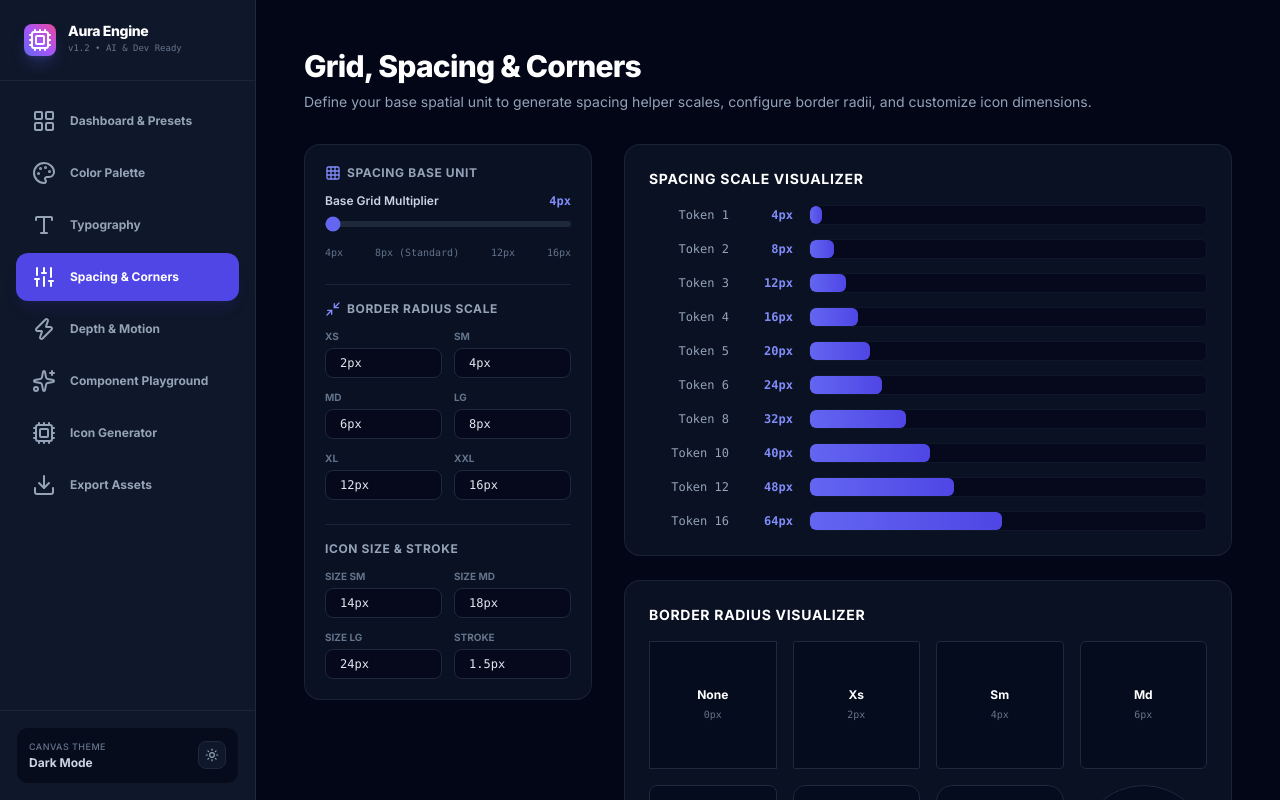
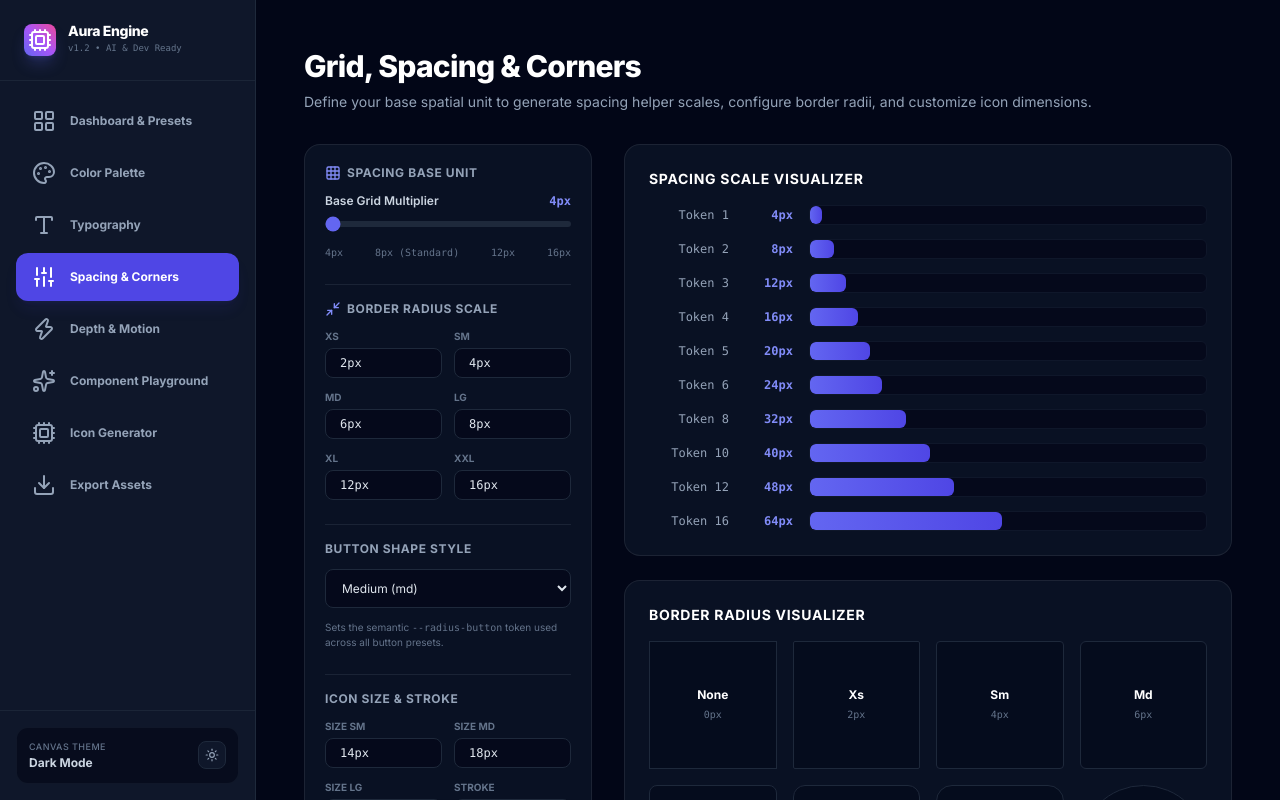
Before and after one commit to hi-rdbl/dsys-hi-rdbl, a React (Vite) app: page / in a window 1280 px wide. Both pictures are taken after a click on the button "Spacing & Corners". Built offline with nearby package versions, Linux system fonts and the light colour scheme.

Commit message:
feat: add semantic button corner-radius token, allowing square, rounded, or pill button shape customization

```diff
--- a/src/components/ComponentsTab.tsx
+++ b/src/components/ComponentsTab.tsx
@@ -104,7 +104,7 @@ export const ComponentsTab: React.FC = () => {
                 className="px-4 py-2 text-xs font-bold text-white shadow-[var(--shadow-sm)] active:scale-95 transition-all flex items-center gap-1.5"
                 style={{
                   backgroundColor: 'var(--color-primary)',
-                  borderRadius: 'var(--radius-md)',
+                  borderRadius: 'var(--radius-button)',
                   transitionDuration: 'var(--motion-duration-fast)',
                 }}
                 onMouseEnter={(e) => e.currentTarget.style.backgroundColor = 'var(--color-primary-hover)'}
@@ -119,7 +119,7 @@ export const ComponentsTab: React.FC = () => {
                 style={{
                   borderColor: 'var(--color-border)',
                   color: 'var(--color-text)',
-                  borderRadius: 'var(--radius-md)',
+                  borderRadius: 'var(--radius-button)',
                 }}
                 onMouseEnter={(e) => e.currentTarget.style.backgroundColor = 'rgba(255,255,255,0.04)'}
                 onMouseLeave={(e) => e.currentTarget.style.backgroundColor = 'transparent'}
@@ -133,7 +133,7 @@ export const ComponentsTab: React.FC = () => {
                 style={{
                   color: 'var(--color-accent)',
                   backgroundColor: 'rgba(192, 132, 252, 0.15)',
-                  borderRadius: 'var(--radius-md)',
+                  borderRadius: 'var(--radius-button)',
                 }}
               >
                 Soft Accent
@@ -146,7 +146,7 @@ export const ComponentsTab: React.FC = () => {
                 className="px-4 py-2 text-xs font-bold text-white shadow-[var(--shadow-sm)]"
                 style={{
                   backgroundColor: 'var(--color-error)',
-                  borderRadius: 'var(--radius-md)',
+                  borderRadius: 'var(--radius-button)',
                 }}
               >
                 Danger
@@ -156,7 +156,7 @@ export const ComponentsTab: React.FC = () => {
               <button
                 className="px-4 py-2 text-xs font-bold text-[var(--color-text-muted)] hover:text-[var(--color-text)] transition-colors"
                 style={{
-                  borderRadius: 'var(--radius-md)',
+                  borderRadius: 'var(--radius-button)',
                 }}
               >
                 Ghost
@@ -168,7 +168,7 @@ export const ComponentsTab: React.FC = () => {
                 className="px-4 py-2 text-xs font-bold opacity-30 text-white cursor-not-allowed"
                 style={{
                   backgroundColor: 'var(--color-secondary)',
-                  borderRadius: 'var(--radius-md)',
+                  borderRadius: 'var(--radius-button)',
                 }}
               >
                 Disabled
--- a/src/components/LayoutTab.tsx
+++ b/src/components/LayoutTab.tsx
@@ -58,7 +58,7 @@ export const LayoutTab: React.FC = () => {
               </h3>
               <div className="grid grid-cols-2 gap-3">
                 {Object.entries(tokens.radius).map(([key, val]) => {
-                  if (key === 'none' || key === 'full') return null;
+                  if (key === 'none' || key === 'full' || key === 'button') return null;
                   const radiusKey = key as keyof typeof tokens.radius;
                   return (
                     <div key={key} className="flex flex-col gap-1">
@@ -73,6 +73,30 @@ export const LayoutTab: React.FC = () => {
                   );
                 })}
               </div>
+            </div>
+
+            {/* Button Radius Selector */}
+            <div className="space-y-3 pt-4 border-t border-slate-800/80">
+              <h3 className="text-xs font-bold text-slate-400 uppercase tracking-wider">
+                Button Shape Style
+              </h3>
+              <select
+                value={tokens.radius.button}
+                onChange={(e) => updateRadius('button', e.target.value)}
+                className="w-full px-3 py-2.5 text-xs bg-slate-950/60 border border-slate-800 rounded-lg outline-none text-slate-200 focus:border-indigo-500"
+              >
+                <option value="0px">Square (0px)</option>
+                <option value="var(--radius-xs)">Extra Small (xs)</option>
+                <option value="var(--radius-sm)">Small (sm)</option>
+                <option value="var(--radius-md)">Medium (md)</option>
+                <option value="var(--radius-lg)">Large (lg)</option>
+                <option value="var(--radius-xl)">Extra Large (xl)</option>
+                <option value="var(--radius-xxl)">Double Extra Large (xxl)</option>
+                <option value="var(--radius-full)">Pill / Capsule (full)</option>
+              </select>
+              <span className="text-[10px] text-slate-500 block leading-normal">
+                Sets the semantic <code>--radius-button</code> token used across all button presets.
+              </span>
             </div>
 
             {/* Icon Token Modifiers */}
--- a/src/context/DesignSystemContext.tsx
+++ b/src/context/DesignSystemContext.tsx
@@ -200,6 +200,7 @@ export const DesignSystemProvider: React.FC<{ children: React.ReactNode }> = ({
               xl: radiusObj.xl?.$value || '12px',
               xxl: radiusObj.xxl?.$value || '16px',
               full: radiusObj.full?.$value || '9999px',
+              button: radiusObj.button?.$value || 'var(--radius-md)',
             },
             shadows: {
               none: shadowObj.none?.$value || 'none',
--- a/src/types.ts
+++ b/src/types.ts
@@ -45,6 +45,7 @@ export interface RadiusToken {
   xl: string;
   xxl: string;
   full: string;
+  button: string;
 }
 
 export interface ShadowToken {
--- a/src/utils/generator.ts
+++ b/src/utils/generator.ts
@@ -154,6 +154,7 @@ export const generateCssVariables = (tokens: DesignTokens): string => {
   --radius-xl: ${tokens.radius.xl};
   --radius-xxl: ${tokens.radius.xxl};
   --radius-full: ${tokens.radius.full};
+  --radius-button: ${tokens.radius.button};
 
   /* Shadows */
   --shadow-none: ${tokens.shadows.none};
@@ -271,6 +272,7 @@ module.exports = {
         xl: 'var(--radius-xl)',
         xxl: 'var(--radius-xxl)',
         full: 'var(--radius-full)',
+        button: 'var(--radius-button)',
       },
       boxShadow: {
         sm: 'var(--shadow-sm)',
--- a/src/utils/presets.ts
+++ b/src/utils/presets.ts
@@ -47,6 +47,7 @@ export const presets: DesignSystemPreset[] = [
         xl: '12px',
         xxl: '16px',
         full: '9999px',
+        button: 'var(--radius-md)',
       },
       shadows: {
         none: 'none',
@@ -119,6 +120,7 @@ export const presets: DesignSystemPreset[] = [
         xl: '24px',
         xxl: '28px',
         full: '9999px',
+        button: 'var(--radius-full)',
       },
       shadows: {
         none: 'none',
@@ -191,6 +193,7 @@ export const presets: DesignSystemPreset[] = [
         xl: '4px',
         xxl: '6px',
         full: '9999px',
+        button: 'var(--radius-none)',
       },
       shadows: {
         none: 'none',
@@ -263,6 +266,7 @@ export const presets: DesignSystemPreset[] = [
         xl: '16px',
         xxl: '24px',
         full: '9999px',
+        button: 'var(--radius-none)',
       },
       shadows: {
         none: 'none',
@@ -335,6 +339,7 @@ export const presets: DesignSystemPreset[] = [
         xl: '20px',
         xxl: '32px',
         full: '9999px',
+        button: 'var(--radius-md)',
       },
       shadows: {
         none: 'none',
```
